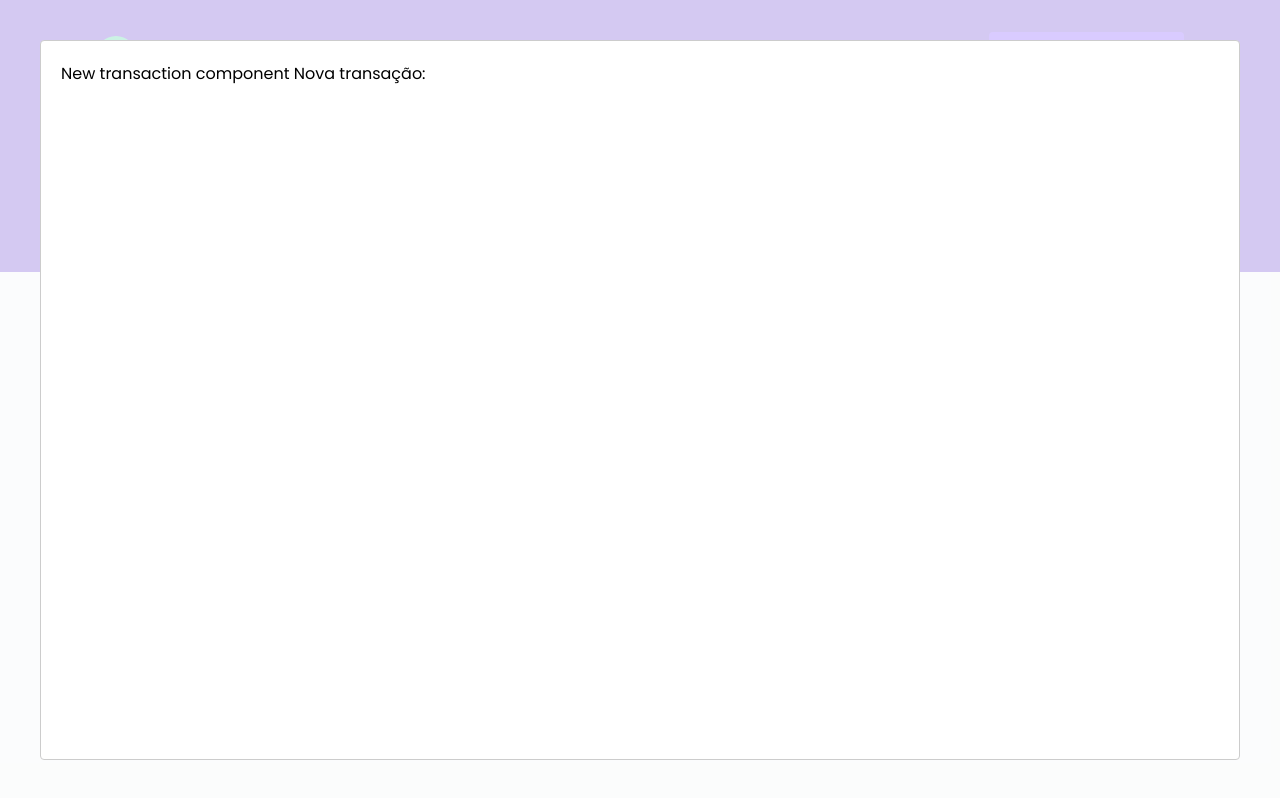
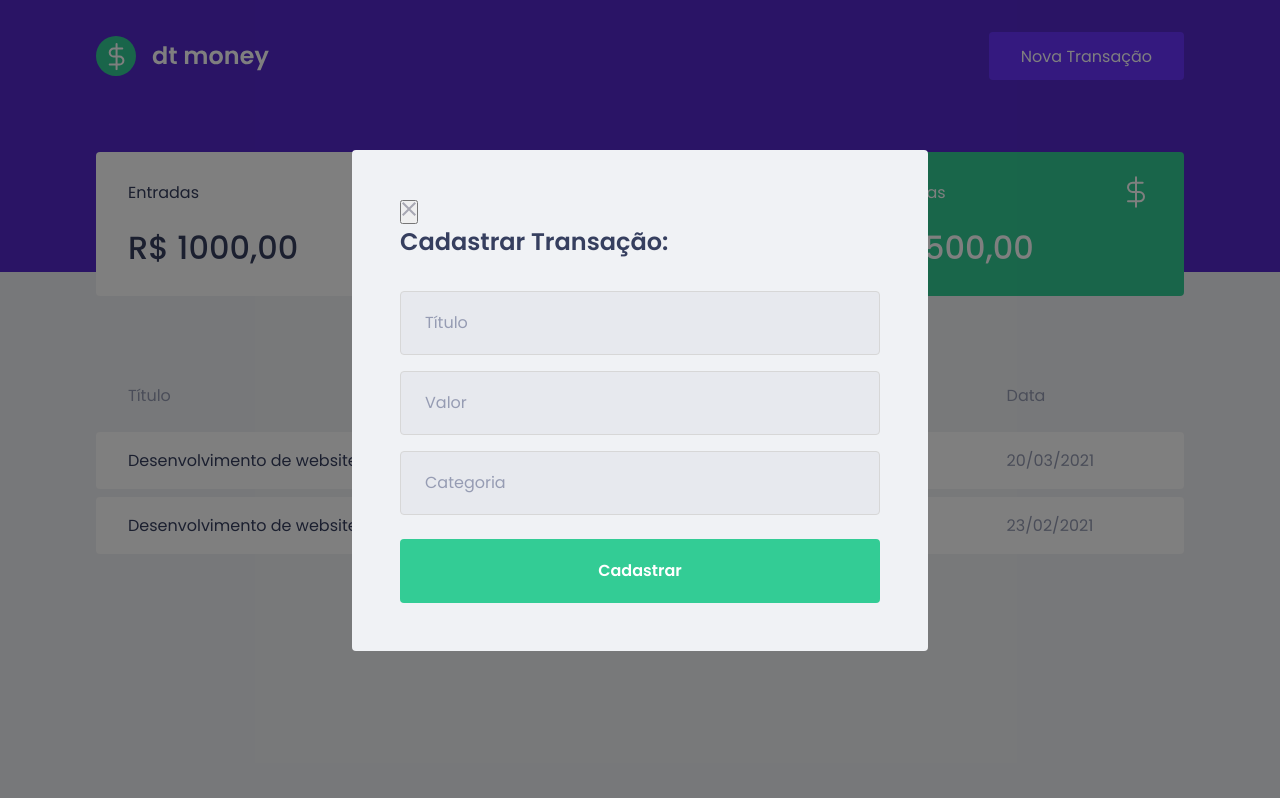
Before and after one commit to gustavom/ignite-dt-money, a React (Create React App) app: page / in a window 1280 px wide. Both pictures are taken after a click on the button "Nova Transação". Built offline with nearby package versions, Linux system fonts and the light colour scheme; no server answers; what miragejs would draw is missing.

Commit message:
style modal form

```diff
--- a/src/components/NewTransactionsModal/index.tsx
+++ b/src/components/NewTransactionsModal/index.tsx
@@ -1,4 +1,6 @@
 import Modal from 'react-modal';
+import { Container } from './styles';
+import closeImg from '../../assets/close.svg';
 
 Modal.setAppElement('#root');
 
@@ -9,8 +11,29 @@
 
 export function NewTransactionsModal({isOpen, onRequestClose}: NewTransactionsModalProps){
   return(
-    <Modal isOpen={isOpen} onRequestClose={onRequestClose}>
-       New transaction component Nova transação:
+    <Modal
+      isOpen={isOpen}
+      onRequestClose={onRequestClose}
+      overlayClassName="react-modal-overlay"
+      className="react-modal-content"
+      >
+        <button type="button" onClick={onRequestClose} className="react-modal-close">
+          <img src={closeImg} alt="Close" />
+        </button>
+       <Container>
+         <h2>Cadastrar Transação:</h2>
+         <input
+          placeholder="Título"
+          />
+         <input
+          type="number"
+          placeholder="Valor"
+          />
+         <input
+          placeholder="Categoria"
+          />
+          <button type="submit">Cadastrar</button>
+       </Container>
     </Modal>
   )
 }
--- /dev/null
+++ b/src/components/NewTransactionsModal/styles.ts
@@ -0,0 +1,49 @@
+import styled from 'styled-components';
+
+export const Container = styled.form`
+  h2{
+    color: var(--text-title);
+    font-size: 1.5rem;
+    margin-bottom: 2rem;
+  }
+
+  input{
+    width: 100%;
+    padding: 0 1.5rem;
+    height: 4rem;
+    border-radius: 0.25rem;
+
+    border:solid 1px var(--input-border);
+    background: var(--input-bg);
+
+    font-weight: 400;
+    font-size: 1rem;
+
+    &::placeholder{
+      color: var(--text-body);
+    }
+
+    & + input{
+      margin-top: 1rem;
+    }
+  }
+
+  button[type="submit"]{
+    width: 100%;
+    padding: 0 1.5rem;
+    height: 4rem;
+    border-radius: 0.25rem;
+    color: #fff;
+    border-radius: 0.25rem;
+    border: 0;
+    background: var(--green);
+    font-size: 1rem;
+    font-weight: 600;
+    margin-top: 1.5rem;
+    transition: filter 0.2s;
+
+    &:hover{
+      filter: brightness(0.9);
+    }
+  }
+`;
```
